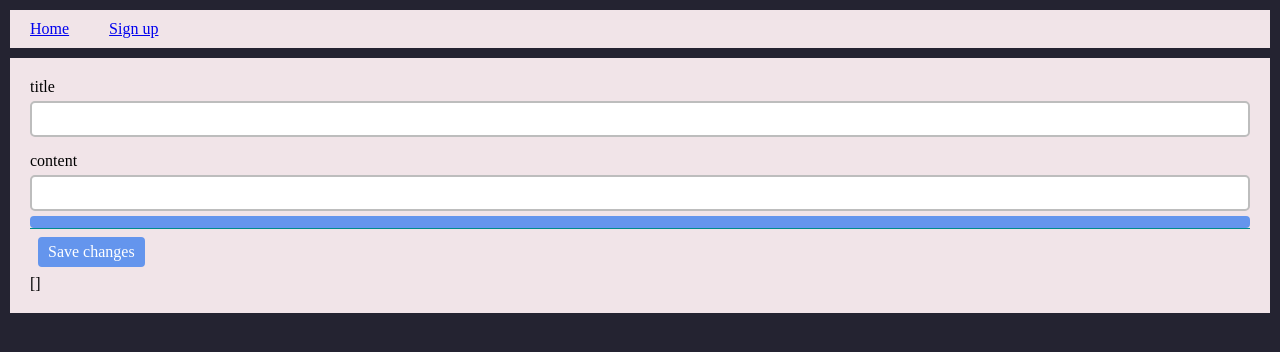
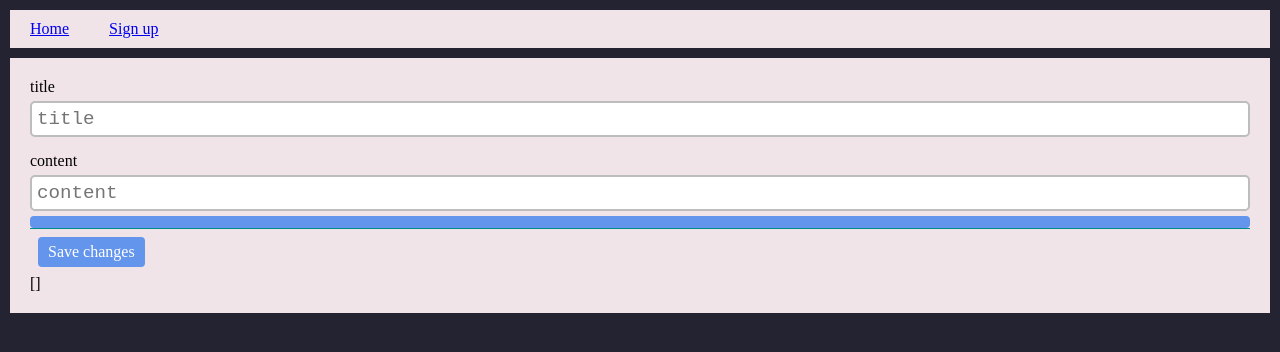
Before and after one commit to alphpkeemik/react-training, a React (Create React App) app: page / in a window 1280 px wide. Shown: the top 352 px of the page. Built offline with nearby package versions, Linux system fonts and the light colour scheme.

Commit message:
fix todo

```diff
--- a/src/NewTodo.js
+++ b/src/NewTodo.js
@@ -29,8 +29,8 @@ function NewTodo({onSubmit}) {
                       </React.Fragment>
                   }
             >
-                <Input onChange={e => handleFieldChange("title", e)} label="title" label="title" value={formState.title} />
-                <Input onChange={e => handleFieldChange("content", e)} label="content" label="content" value={formState.content}/>
+                <Input onChange={e => handleFieldChange("title", e.target.value)} label="title" placeholder="title" value={formState.title} />
+                <Input onChange={e => handleFieldChange("content", e.target.value)} label="content" placeholder="content" value={formState.content}/>
                 <Button />
             </Form>
         </div>
```
